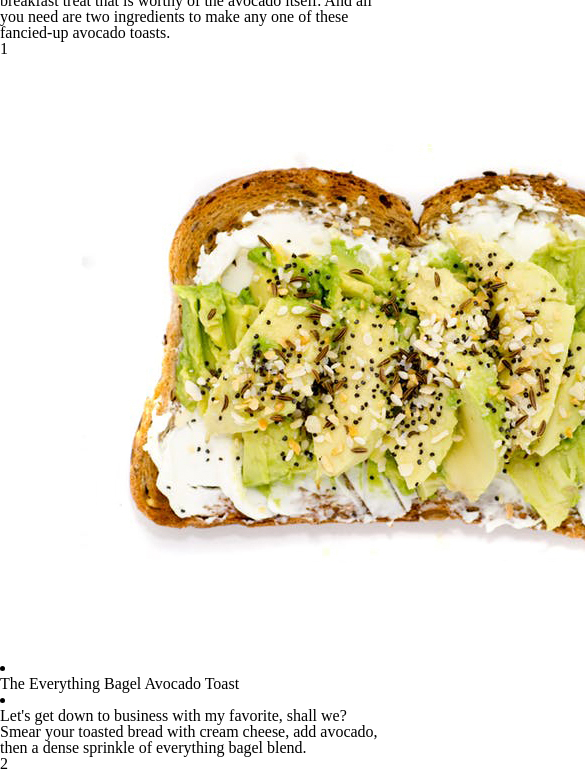
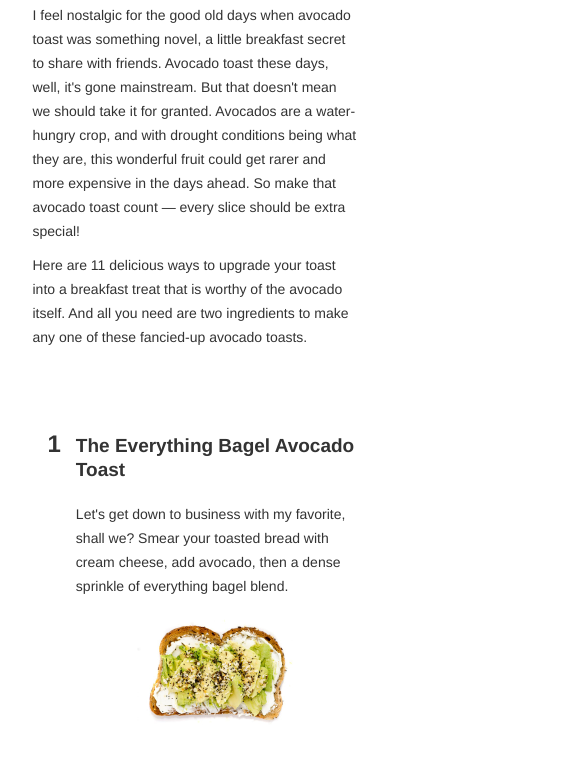
Before and after one commit to chaninator/avocado-master, a plain HTML site: page index.html in a window 390 px wide. Shown: the part 183-952 px from the top of the page, 585 px wide, since content can reach past the window. Drawn offline with nearby package versions, Linux system fonts and the light colour scheme; files that its build step writes are made by us from their sources.

Commit message:
completed mockup creation

```diff
--- a/index.html
+++ b/index.html
@@ -3,19 +3,22 @@
 
 <head>
   <meta charset="utf-8">
+  <meta name="viewport" content="width=device-width, initial-scale=1">
   <link rel="stylesheet" href="stylesheets/styles.css">
   <title>Avocado Master</title>
 </head>
 
-<body>
-  <h1 class="title">11 ways to fancy up your avocado toast.</h1>
-  <p class="about-avocado-master">I feel nostalgic for the good old days when avocado toast was something novel, a little breakfast secret to share with friends. Avocado toast these days, well, it's gone mainstream. But that doesn't mean we should take it for granted. Avocados are a
+<body class="small medium large x-large">
+  <section class="intro container">
+    <h1 class="title">11 ways to fancy up your avocado toast.</h1>
+    <p class="top">I feel nostalgic for the good old days when avocado toast was something novel, a little breakfast secret to share with friends. Avocado toast these days, well, it's gone mainstream. But that doesn't mean we should take it for granted. Avocados are a
     water-hungry crop, and with drought conditions being what they are, this wonderful fruit could get rarer and more expensive in the days ahead. So make that avocado toast count — every slice should be extra special!</p>
 
-  <p class="about-avocado-master">Here are 11 delicious ways to upgrade your toast into a breakfast treat that is worthy of the avocado itself. And all you need are two ingredients to make any one of these fancied-up avocado toasts.</p>
+    <p class="bottom">Here are 11 delicious ways to upgrade your toast into a breakfast treat that is worthy of the avocado itself. And all you need are two ingredients to make any one of these fancied-up avocado toasts.</p>
+  </section>
 
   <div class="divider"></div>
-  <div id="avocado-list"></div>
+  <section id="avocado-list" class="list"></section>
 
 
   <script src="https://code.jquery.com/jquery-3.2.1.min.js" integrity="sha256-hwg4gsxgFZhOsEEamdOYGBf13FyQuiTwlAQgxVSNgt4=" crossorigin="anonymous"></script>
--- a/javascripts/app.js
+++ b/javascripts/app.js
@@ -1,28 +1,57 @@
+window.onresize = function(){ location.reload(); }
+
 $(function() {
-  // $.getJSON('/javascripts/avocado.json', function(data) {
-  //   console.log('types of avocado toast:', data);
-  // });
-  $.ajax({
-    url: 'javascripts/avocado.json',
-    data: {}
-  })
-  .done(function(response) {
-    console.log("success");
-    var avocadoArray = response.value;
-    console.log(response);
-    for (var i=0; i<response.length; i++) {
-      $('#avocado-list').append(i+1);
-      $('#avocado-list').append('<img src="../images/' + response[i].img + '">');
-      $('#avocado-list').append('<li><h2>' + response[i].name + '</h2></li>');
-      $('#avocado-list').append('<li><p>' + response[i].description + '</p></li>');
+
+  var window_size = window.matchMedia('(max-width: 450px)');
+
+  if (window.matchMedia('(max-width: 450px)').matches) {
+    $.ajax({url: 'javascripts/avocado.json', data: {}}).done(function(response) {
+      console.log(response);
+      var listMarkup = '';
+      for (var i = 0; i < response.length; i++) {
+        listMarkup += '<div class="avocado-item"><h2 class="avocado-number">' + (i + 1) + '</h2><div><h3 class="avocado-title">' + response[i].name + '</h3>' + '<p>' + response[i].description + '</p><img src="../images/' + response[i].img + '"></div></div>';
+      }
+      $('#avocado-list').append(listMarkup);
+    }).fail(function() {
+      console.log("error");
+    }).always(function() {
+      console.log("complete");
+    });
+  }
+
+  else {
+    $.ajax({url: 'javascripts/avocado.json', data: {}}).done(function(response) {
+      console.log(response);
+      var listMarkup = '';
+      for (var i = 0; i < response.length; i++) {
+        listMarkup += '<div class="avocado-item"><h2 class="avocado-number">' + (i + 1) + '</h2><img src="../images/' + response[i].img + '" class="lightbox_trigger"><div><h3 class="avocado-title">' + response[i].name + '</h3>' + '<p>' + response[i].description + '</p></div></div>';
+      }
+      $('#avocado-list').append(listMarkup);
+    }).fail(function() {
+      console.log("error");
+    }).always(function() {
+      console.log("complete");
+    });
+  };
+
+  // lightbox not completed
+
+  $('.lightbox_trigger').on('click', function(e) {
+    e.preventDefault();
+    console.log("clicked");
+    var image_src = $(this).attr('src');
+    if ($('#lightbox').length > 0) {
+      $('#content').html('<img src="' + image_src + '" />');
+      $('#lightbox').show();
+    } else {
+      var lightbox = '<div id="lightbox">' +
+      '<p>Click to close</p>' +
+      '<div id="content">' +
+      '<img src="' + image_src + '" />' + '</div></div>';
+      $('body').append(lightbox);
     }
-  })
-  .fail(function() {
-    console.log("error");
-  })
-  .always(function() {
-    console.log("complete");
   });
-
-
+  $('#lightbox').on('click', function() {
+    $('#lightbox').hide();
+  });
 });
--- a/stylesheets/_app.scss
+++ b/stylesheets/_app.scss
@@ -0,0 +1,171 @@
+$font-stack: 'Helvetica Neue', sans-serif;
+$primary-color: #333;
+
+body {
+  font: 100% $font-stack;
+  color: $primary-color;
+}
+
+section {
+  &.intro {
+    margin-left: $width-2;
+    margin-right: $width-2;
+  }
+
+  &.list {
+    margin-left: $width-2;
+    margin-right: $width-2;
+  }
+}
+
+h2 {
+  font-size: 24px;
+  line-height: 29px;
+  font-weight: 600;
+}
+
+h3 {
+  font-size: 24px;
+  line-height: 29px;
+  font-weight: 600;
+}
+
+p {
+  font-size: 16px;
+  line-height: 25px;
+  font-weight: 400px;
+
+  &.top {
+    margin-bottom: 10px;
+  }
+
+  &.bottom {
+    margin-bottom: 80px;
+  }
+}
+
+img {
+  width: 200px;
+}
+
+.title {
+  font-size: 50px;
+  line-height: 52px;
+  font-weight: 600;
+  margin-top: 80px;
+  margin-bottom: 40px;
+}
+
+.divider {
+  border: 1px solid #ccc;
+  width: 100%;
+  margin: 0 auto;
+}
+
+.avocado-item {
+  display: flex;
+  justify-content: center;
+  align-items: center;
+  margin-top: 80px;
+}
+
+.avocado-number {
+  font-size: 32px;
+  line-height: 35px;
+  font-weight: 600;
+}
+
+.avocado-title {
+  font-size: 24px;
+  line-height: 29px;
+  font-weight: 600;
+}
+
+#lightbox {
+  position: fixed;
+  top: 0;
+  left: 0;
+  width: 100%;
+  height: 100%;
+  background: rgba(0,0,0,.8);
+  text-align: center;
+}
+
+#lightbox p {
+  text-align: right;
+  color: #fff;
+  margin-right: 20px;
+  font-size: 12px;
+}
+
+#lightbox img {
+    box-shadow:0 0 25px #111;
+    -webkit-box-shadow:0 0 25px #111;
+    -moz-box-shadow:0 0 25px #111;
+}
+
+@media (max-width: 450px) {
+  section {
+    &.intro {
+      margin-left: $width-1;
+      margin-right: $width-1;
+    }
+
+    &.list {
+      margin-left: $width-1;
+      margin-right: $width-1;
+    }
+  }
+
+  p {
+    font-size: 14px;
+    line-height: 24px;
+    font-weight: 600px;
+
+    &.top {
+      margin-bottom: 10px;
+    }
+
+    &.bottom {
+      margin-bottom: 80px;
+    }
+  }
+
+  img {
+    display: block;
+    margin: auto;
+  }
+
+  .title {
+    font-size: 40px;
+    line-height: 42px;
+    font-weight: 600;
+    margin-top: 40px;
+    margin-bottom: 20px;
+  }
+
+  .divider {
+    display: none;
+  }
+
+  .avocado-item {
+    display: flex;
+    justify-content: center;
+    align-items: baseline;
+    margin-top: 40px;
+  }
+
+  .avocado-number {
+    font-size: 24px;
+    line-height: 29px;
+    font-weight: 600;
+    margin: 0 15px;
+  }
+
+  .avocado-title {
+    font-size: 19px;
+    line-height: 24px;
+    font-weight: 600;
+    margin-bottom: 20px;
+  }
+}
```
Also changed, not shown: avocado_redline.jpeg, package-lock.json (deleted), stylesheets/styles.css (added), 1 other file.
